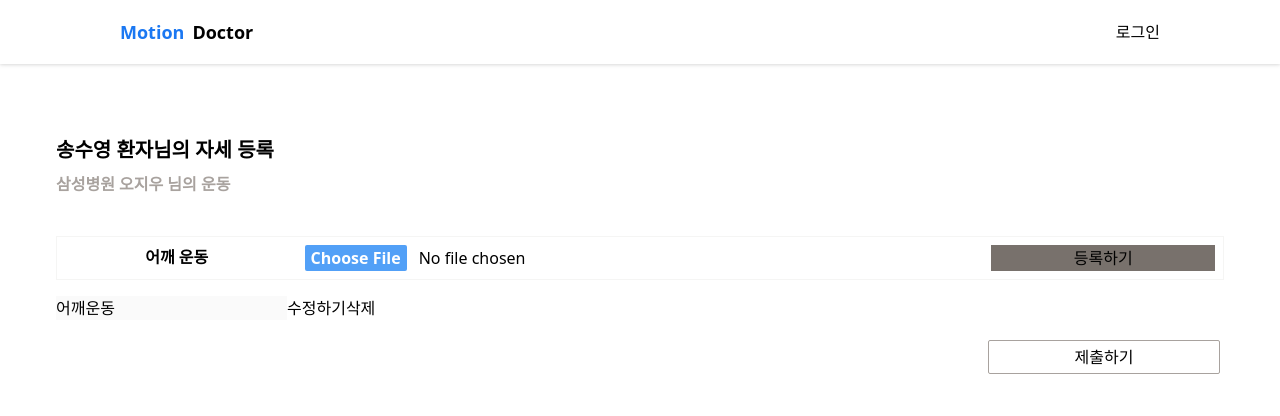
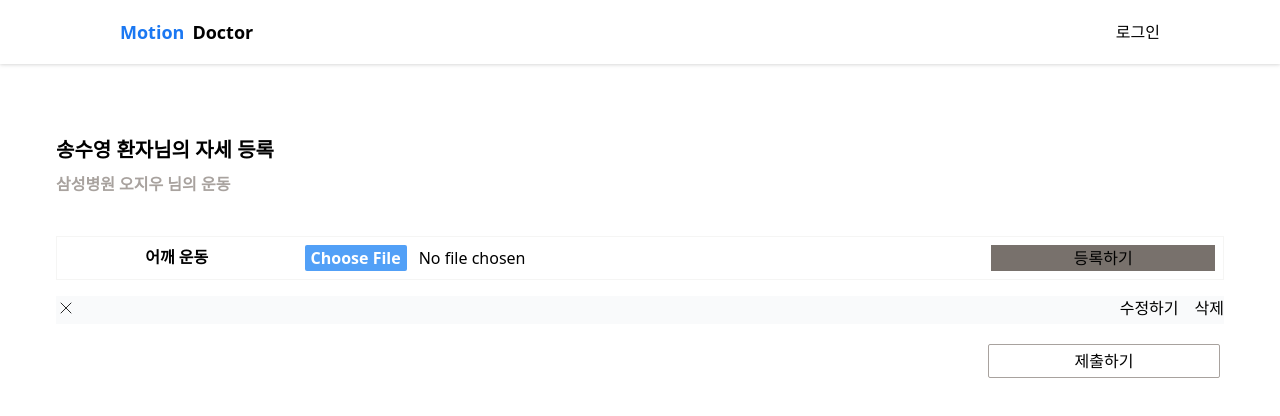
Before and after one commit to 2023-CBNU-GP/Motion-Doctor, a Next.js app in the folder front/: page /patient/upload in a window 1280 px wide. Both pictures are taken after a click on the button "등록하기". Shown: the top 416 px of the page. Built offline with nearby package versions, Linux system fonts and the light colour scheme.

Commit message:
front: 의사 재활운동 코스 등록 컴포넌트 변경

```diff
--- a/front/src/components/upload/item.tsx
+++ b/front/src/components/upload/item.tsx
@@ -1,31 +1,55 @@
 import React, { useRef, useState } from "react";
 import { UploadItem } from "@md/interfaces/upload.interface";
 
-export default function Item(itemData: UploadItem, handleRemove: any) {
+export default function Item({itemData, handleChange, handleRemove}: {
+    itemData: UploadItem,
+    handleChange: any,
+    handleRemove: any
+}) {
     const [isModified, setIsModified] = useState(false);
-    const [item, setItem] = useState(itemData);
+    const [item, setItem] = useState<UploadItem>(itemData);
     const inputRef = useRef<HTMLInputElement | null>(null);
 
-    const handleInputChange = (e: React.ChangeEvent<HTMLInputElement>) => {
-        if (e.target.name === "filePath") setItem({...item, [e.target.name]: inputRef.current?.value});
-        else setItem({...item, [e.target.name!]: e.target.value!});
+    const handleInputChange = (e: any) => {
+        if (e.target.name === "filePath") {
+            const files = e.target.files[0];
+            const path = e.target.value;
+            setItem({
+                    ['name']: item.name,
+                    ['tag']: item.tag,
+                    ["file"]: files,
+                    [e.target.name]: path
+                }
+            );
+            handleChange(item.id, item.name, path, files);
+        } else setItem({...item, [e.target.name!]: e.target.value!});
     };
 
     return (
-        <div className="flex">
+        <div className="bg-gray-50 flex gap-4 items-center pb-1">
+            <div className={`cursor-pointer`} onClick={() => handleRemove(item?.id)}>
+                <svg xmlns="http://www.w3.org/2000/svg" fill="none" viewBox="0 0 24 24" strokeWidth={1}
+                     stroke="currentColor" className="w-5 h-5">
+                    <path strokeLinecap="round" strokeLinejoin="round" d="M6 18L18 6M6 6l12 12"/>
+                </svg>
+            </div>
             <input name={"name"}
-                   value={item.name}
+                   value={item?.name}
+                   className={`w-[40%] bg-transparent`}
                    disabled={!isModified}
                    type={"text"}
                    onChange={handleInputChange}/>
             {
-                isModified ? <input ref={inputRef} name={"filePath"} type={"file"} onChange={handleInputChange}/> :
-                    <div>{item.filePath as string}</div>
+                isModified ? <input
+                        className={`w-full text-slate-500 file:bg-color-primary-500 file:text-white file:border-0 file:rounded-xl file:font-semibold file:px-2.5 hover:file:bg-color-primary-400`}
+                        ref={inputRef} name={"filePath"} type={"file"}
+                        onChange={handleInputChange}/> :
+                    <div className={`w-full`}>{item?.filePath as string}</div>
             }
-            {isModified ? <button onClick={() => setIsModified(false)}>수정완료</button> :
-                <button onClick={() => setIsModified(true)}>수정하기</button>}
+            {isModified ? <button className={`min-w-fit`} onClick={() => setIsModified(false)}>수정완료</button> :
+                <button className={`min-w-fit`} onClick={() => setIsModified(true)}>수정하기</button>}
 
-            <button onClick={() => handleRemove(item.id)}>삭제</button>
+            <button className={`min-w-fit`} onClick={() => handleRemove(item?.id)}>삭제</button>
         </div>
     );
 }
```
